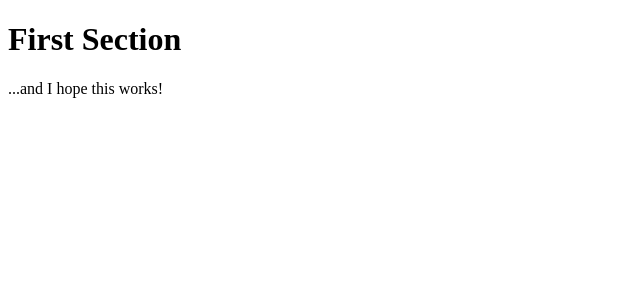
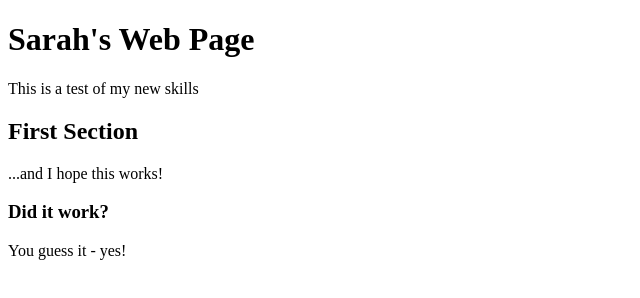
Before and after one commit to sarahburgan/sarahburgan.github.io, a plain HTML site: page index.html in a window 1280 px wide. Shown: the whole page, without its empty margins (0-640 px from the left). Drawn offline with Linux system fonts and the light colour scheme.

Commit message:
Update index.html

```diff
--- a/index.html
+++ b/index.html
@@ -2,13 +2,23 @@
 <html>
   <head>
     <meta charset-"utf-8">
-    <title>Project: Sarah's Page</title>
+    <title>Project: Sarah's Web Page</title>
   </head>
   <body>
 
-    <h1>First Section</h1>
+    <h1>Sarah's Web Page</h1>
+
+    <p>This is a test of my new skills</p>
+
+
+    <h2>First Section</h2>
 
     <p>...and I hope this works!</p>
 
+
+    <h3>Did it work?</h3>
+
+    <p>You guess it - yes!</p>
+
   </body>
 </html>
```
